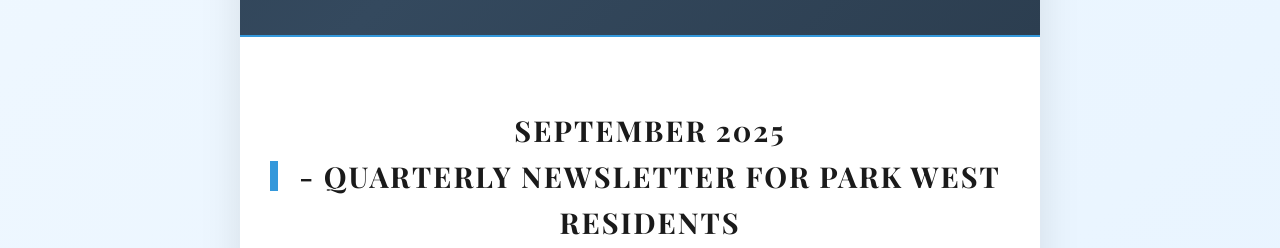
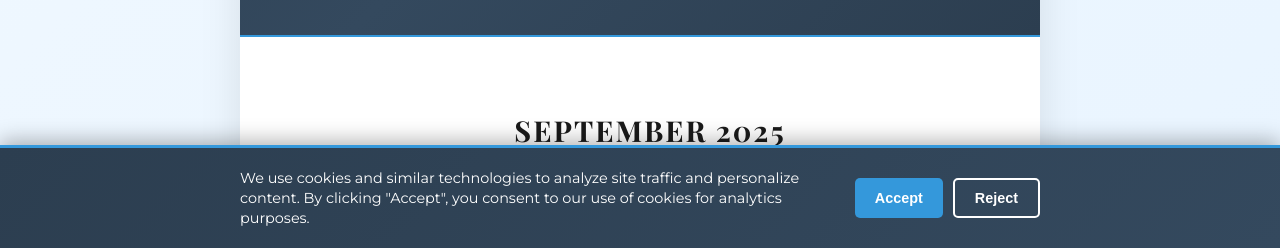
Before and after one commit to portersparkwest-eng/Newsletter, a plain HTML site: page index.html in a window 1280 px wide. Shown: the part 552-800 px from the top of the page. Drawn offline with nearby package versions, Linux system fonts and the light colour scheme.

Commit message:
Add files via upload

```diff
--- a/index.html
+++ b/index.html
@@ -4,14 +4,52 @@
 <meta name="viewport" content="width=device-width, initial-scale=1.0">
 <title>Park West London Newsletter - Blue Theme</title>
 
-<!-- Google tag (gtag.js) -->
-<script async src="https://www.googletagmanager.com/gtag/js?id=G-M6CNY283HH"></script>
+<!-- Google Analytics Consent Management -->
 <script>
-  window.dataLayer = window.dataLayer || [];
-  function gtag(){dataLayer.push(arguments);}
-  gtag('js', new Date());
+  // Check if user has already given consent
+  function hasConsent() {
+    return localStorage.getItem('ga-consent') === 'accepted';
+  }
 
-  gtag('config', 'G-M6CNY283HH');
+  // Function to load Google Analytics after consent
+  function loadGoogleAnalytics() {
+    // Load Google Analytics script
+    const script = document.createElement('script');
+    script.async = true;
+    script.src = 'https://www.googletagmanager.com/gtag/js?id=G-M6CNY283HH';
+    document.head.appendChild(script);
+
+    // Initialize Google Analytics
+    window.dataLayer = window.dataLayer || [];
+    function gtag(){dataLayer.push(arguments);}
+    gtag('js', new Date());
+    gtag('config', 'G-M6CNY283HH');
+  }
+
+  // Function to handle consent acceptance
+  function acceptAnalytics() {
+    localStorage.setItem('ga-consent', 'accepted');
+    document.getElementById('consent-banner').style.display = 'none';
+    loadGoogleAnalytics();
+  }
+
+  // Function to handle consent rejection
+  function rejectAnalytics() {
+    localStorage.setItem('ga-consent', 'rejected');
+    document.getElementById('consent-banner').style.display = 'none';
+  }
+
+  // Load analytics if consent was previously given
+  if (hasConsent()) {
+    loadGoogleAnalytics();
+  }
+
+  // Show consent banner if consent hasn't been given
+  window.addEventListener('load', function() {
+    if (!hasConsent() && localStorage.getItem('ga-consent') !== 'rejected') {
+      document.getElementById('consent-banner').style.display = 'block';
+    }
+  });
 </script>
 <style>
     @import url('https://fonts.googleapis.com/css2?family=Playfair+Display:wght@400;700;900&family=Montserrat:wght@300;400;600&display=swap');
@@ -286,9 +324,99 @@
             width: 150px;
         }
     }
+
+    /* Consent Banner Styles */
+    #consent-banner {
+        position: fixed;
+        bottom: 0;
+        left: 0;
+        right: 0;
+        background: linear-gradient(135deg, #2c3e50 0%, #34495e 100%);
+        color: #ffffff;
+        padding: 20px;
+        z-index: 1000;
+        box-shadow: 0 -4px 20px rgba(0,0,0,0.3);
+        border-top: 3px solid #3498db;
+    }
+
+    .consent-content {
+        max-width: 800px;
+        margin: 0 auto;
+        display: flex;
+        align-items: center;
+        justify-content: space-between;
+        gap: 20px;
+    }
+
+    .consent-content p {
+        margin: 0;
+        font-size: 0.9rem;
+        line-height: 1.4;
+        flex: 1;
+    }
+
+    .consent-buttons {
+        display: flex;
+        gap: 10px;
+        flex-shrink: 0;
+    }
+
+    .consent-accept, .consent-reject {
+        padding: 10px 20px;
+        border: none;
+        border-radius: 5px;
+        font-weight: 600;
+        cursor: pointer;
+        transition: all 0.3s ease;
+        font-size: 0.9rem;
+    }
+
+    .consent-accept {
+        background: #3498db;
+        color: #ffffff;
+    }
+
+    .consent-accept:hover {
+        background: #2980b9;
+        transform: translateY(-2px);
+    }
+
+    .consent-reject {
+        background: transparent;
+        color: #ffffff;
+        border: 2px solid #ffffff;
+    }
+
+    .consent-reject:hover {
+        background: #ffffff;
+        color: #2c3e50;
+    }
+
+    @media (max-width: 768px) {
+        .consent-content {
+            flex-direction: column;
+            text-align: center;
+        }
+
+        .consent-buttons {
+            width: 100%;
+            justify-content: center;
+        }
+    }
 </style>
 </head>
 <body>
+
+<!-- Google Analytics Consent Banner -->
+<div id="consent-banner" style="display: none;">
+    <div class="consent-content">
+        <p>We use cookies and similar technologies to analyze site traffic and personalize content. By clicking "Accept", you consent to our use of cookies for analytics purposes.</p>
+        <div class="consent-buttons">
+            <button onclick="acceptAnalytics()" class="consent-accept">Accept</button>
+            <button onclick="rejectAnalytics()" class="consent-reject">Reject</button>
+        </div>
+    </div>
+</div>
 
 <div class="container">
     <div class="header">
```
